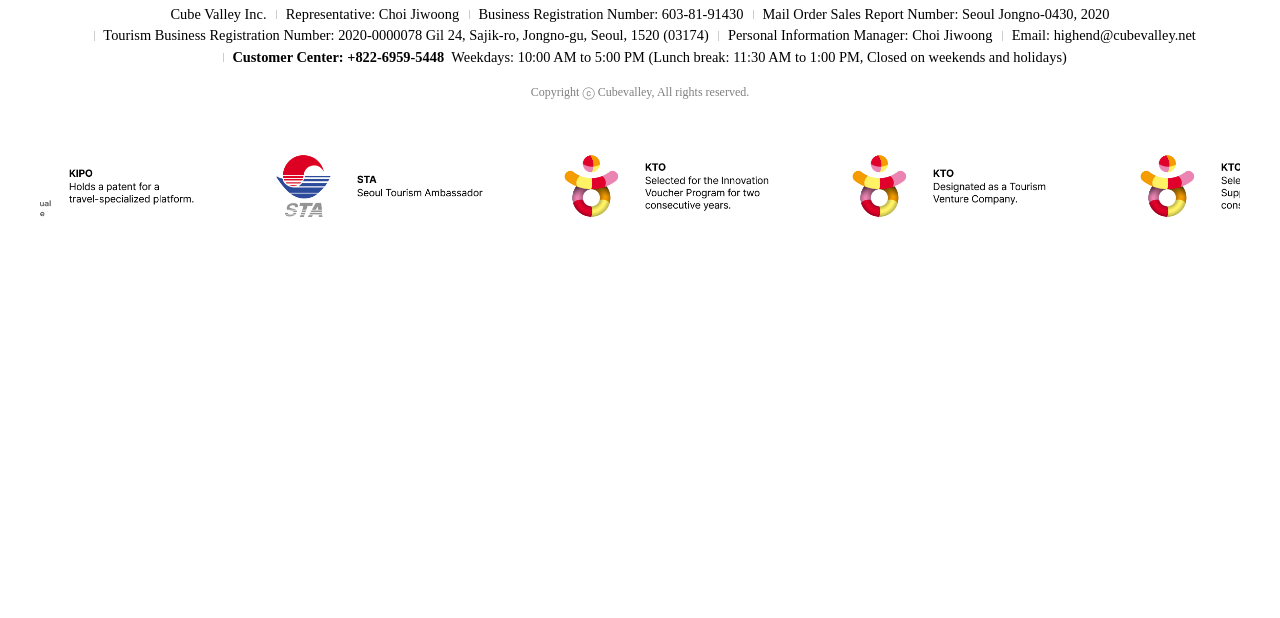
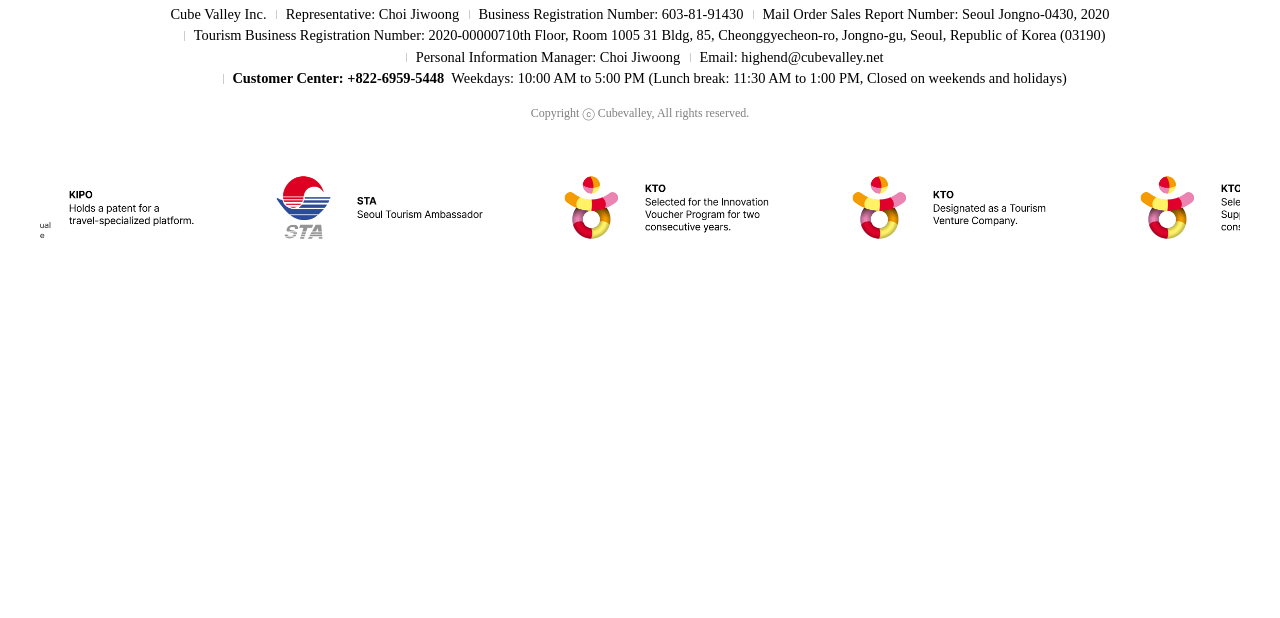
Before and after one commit to JayLEE3/ImKorea-EN, a plain HTML site: page index.html in a window 1280 px wide. Shown: the part 182-800 px from the top of the page. Drawn offline with nearby package versions, Linux system fonts and the light colour scheme.

Commit message:
edit footer

```diff
--- a/index.html
+++ b/index.html
@@ -46,7 +46,7 @@
           <span>Mail Order Sales Report Number: Seoul Jongno-0430, 2020</span>
           <span>Tourism Business Registration Number: 2020-000007</span>
           <div class="w-100"></div>
-          <span>8 Gil 24, Sajik-ro, Jongno-gu, Seoul, 1520 (03174)</span>
+          <span>10th Floor, Room 1005 31 Bldg, 85, Cheonggyecheon-ro, Jongno-gu, Seoul, Republic of Korea (03190)</span>
           <span>Personal Information Manager: Choi Jiwoong</span>
           <span>Email: highend@cubevalley.net</span>
           <span><strong>Customer Center: +822-6959-5448</strong> &nbsp;Weekdays: 10:00 AM to 5:00 PM (Lunch break: 11:30 AM to 1:00 PM, Closed on weekends and holidays)</span>
```
